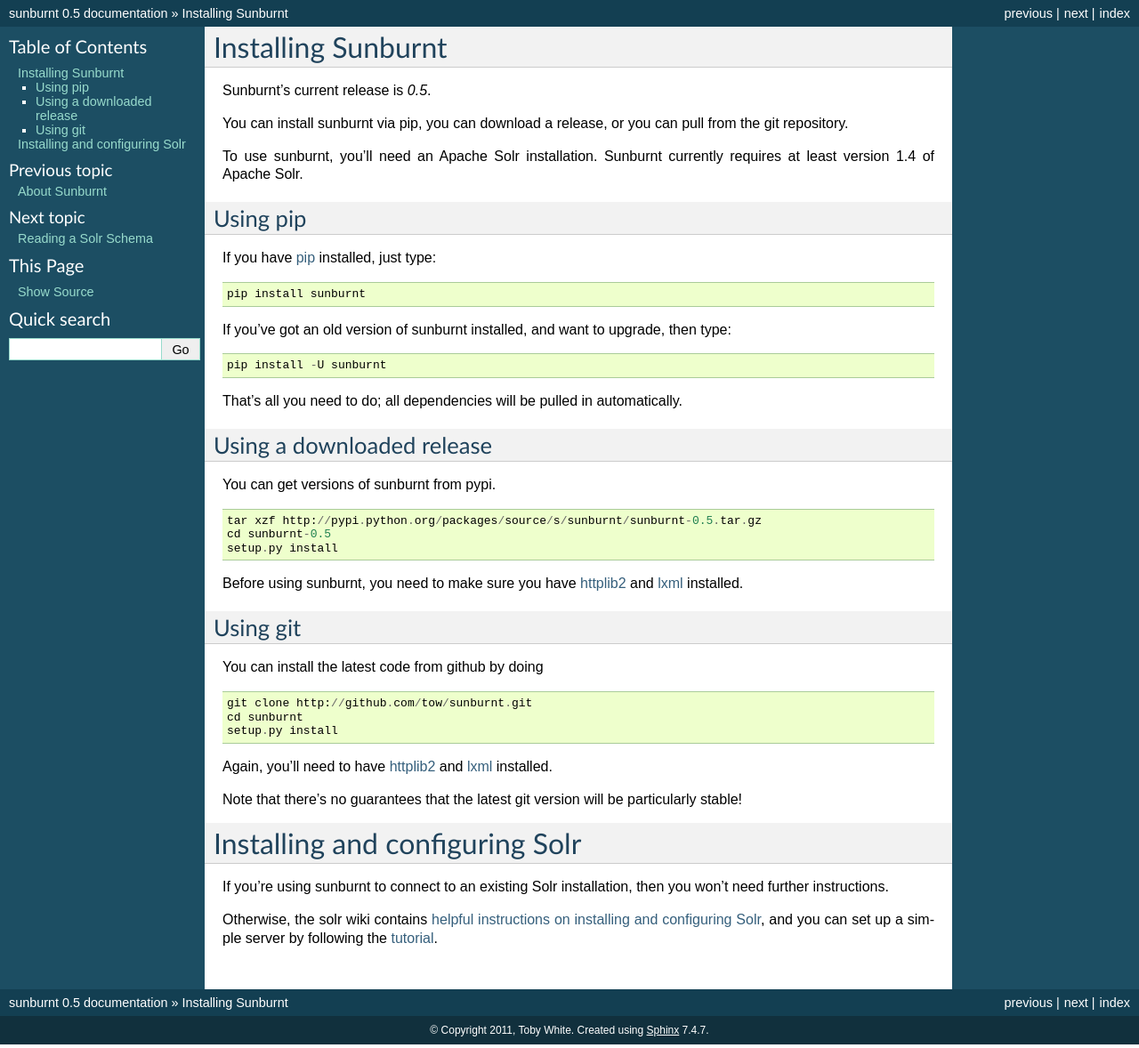
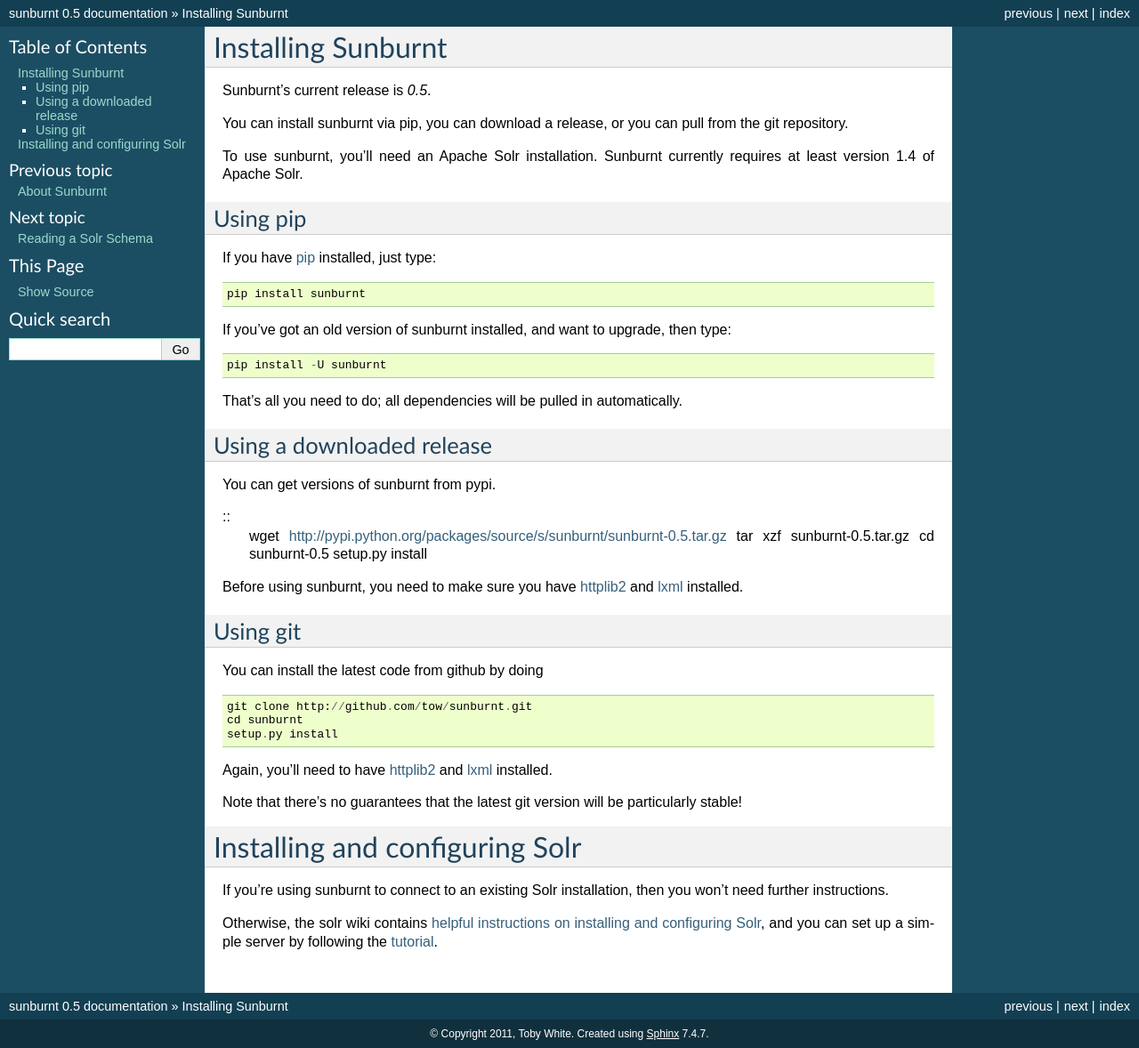
Before and after one commit to tow/sunburnt, a Sphinx documentation site: the page built from docs/installation.rst, in a window 1280 px wide. Shown: the whole page at 89% size. Built offline with Sphinx 7.4.7, drawn with Linux system fonts in a browser that asks for light colours.

Commit message:
Fix download instruction in docs

```diff
--- a/docs/installation.rst
+++ b/docs/installation.rst
@@ -37,8 +37,8 @@
 You can get versions of sunburnt from pypi.
 
 ::
-
- tar xzf http://pypi.python.org/packages/source/s/sunburnt/sunburnt-0.5.tar.gz
+ wget http://pypi.python.org/packages/source/s/sunburnt/sunburnt-0.5.tar.gz
+ tar xzf sunburnt-0.5.tar.gz
  cd sunburnt-0.5
  setup.py install
 
```
